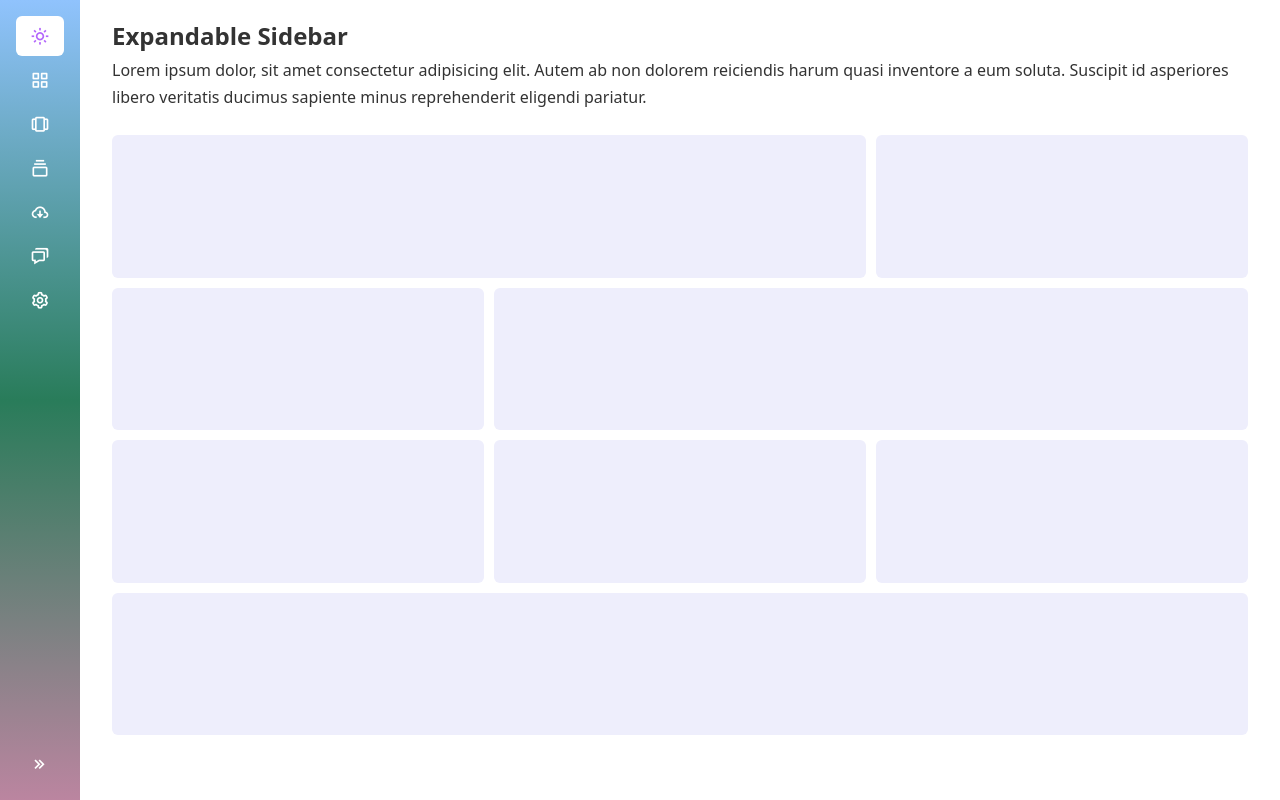
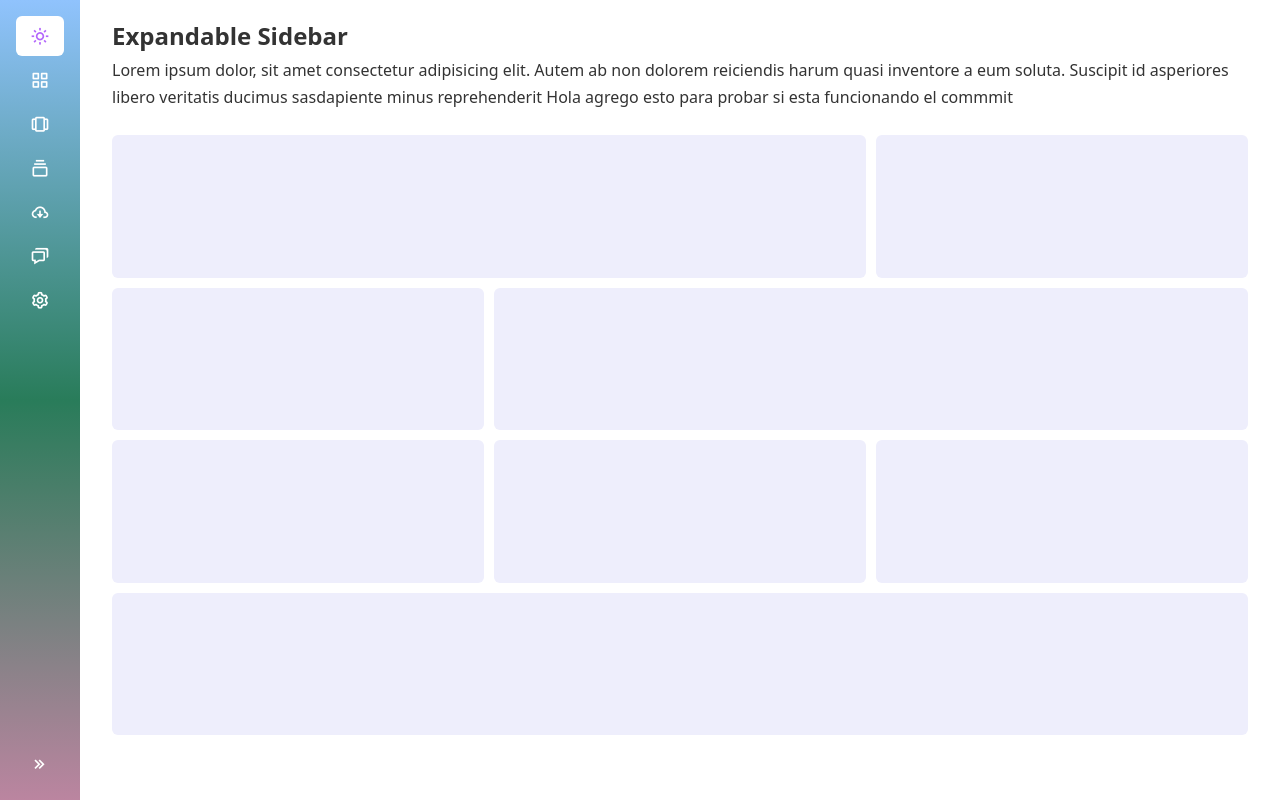
Before and after one commit to Sagudelo01/Proyecto-Bootcamp, a plain HTML site: page pagina.html in a window 1280 px wide. Drawn offline with nearby package versions, Linux system fonts and the light colour scheme.

Commit message:
hola agregue algo para probar

```diff
--- a/pagina.html
+++ b/pagina.html
@@ -74,8 +74,9 @@
   <p>
     Lorem ipsum dolor, sit amet consectetur adipisicing elit. Autem ab non
     dolorem reiciendis harum quasi inventore a eum soluta. Suscipit id
-    asperiores libero veritatis ducimus sapiente minus reprehenderit
-    eligendi pariatur.
+    asperiores libero veritatis ducimus sasdapiente minus reprehenderit
+    Hola agrego esto para probar si esta funcionando el commmit
+
   </p>
 
   <div class="placeholder">
```
